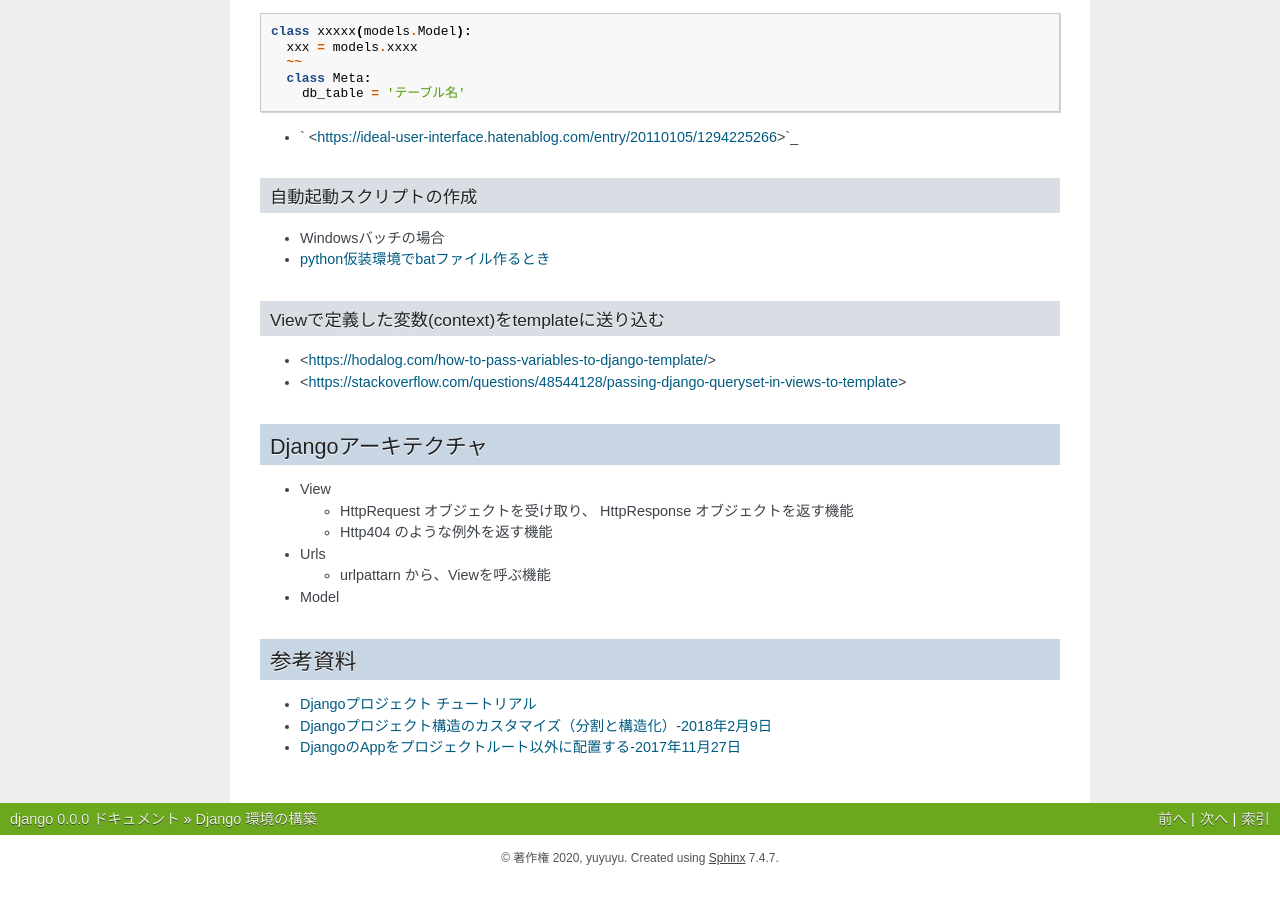
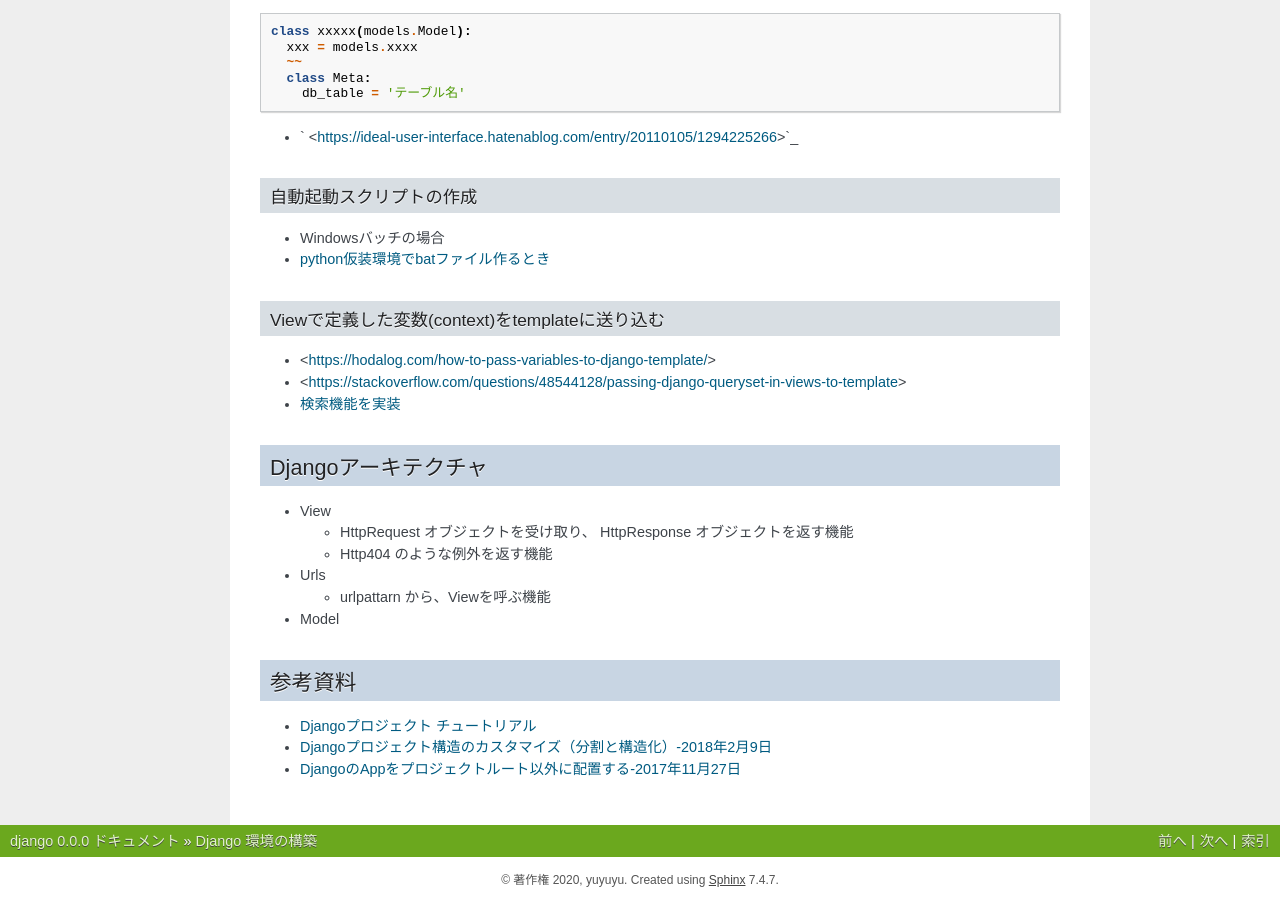
Before and after one commit to yuyuyu0706/sphinx, a Sphinx documentation site: the page built from django/source/work/page01.rst, in a window 1280 px wide and 900 px high, scrolled down 6009 px. Built offline with Sphinx 7.4.7, drawn with Linux system fonts in a browser that asks for light colours; before the commit the page ends 6887 px from its top, so only the background shows below that.

Commit message:
auto commit

```diff
--- a/django/source/work/page01.rst
+++ b/django/source/work/page01.rst
@@ -410,6 +410,10 @@ Viewで定義した変数(context)をtemplateに送り込む
 * <https://hodalog.com/how-to-pass-variables-to-django-template/>
 * <https://stackoverflow.com/questions/48544128/passing-django-queryset-in-views-to-template>
 
+
+* `検索機能を実装 <https://noumenon-th.net/programming/2019/12/18/django-search/>`_
+
+
 Djangoアーキテクチャ
 =============================
 
```
